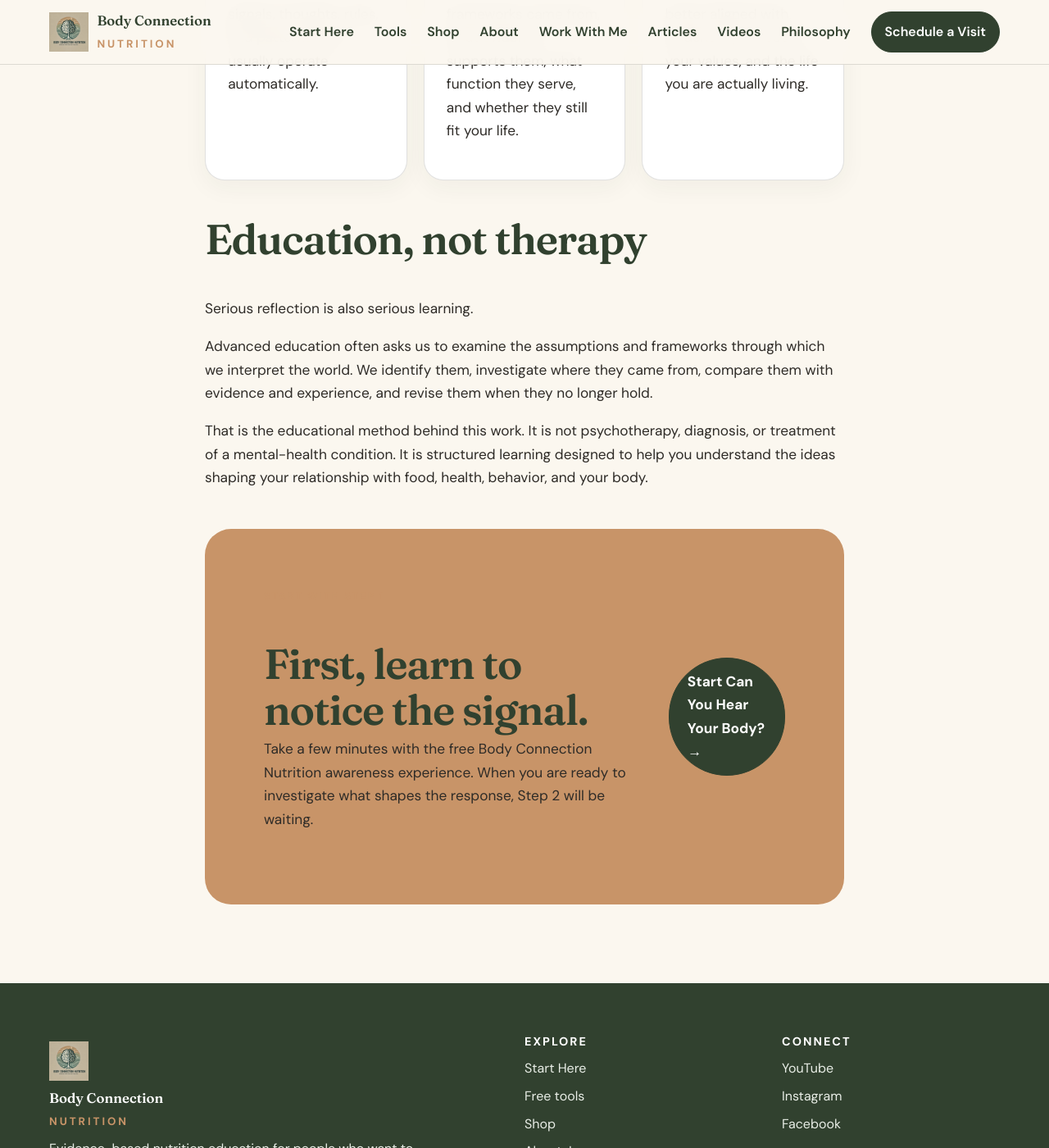
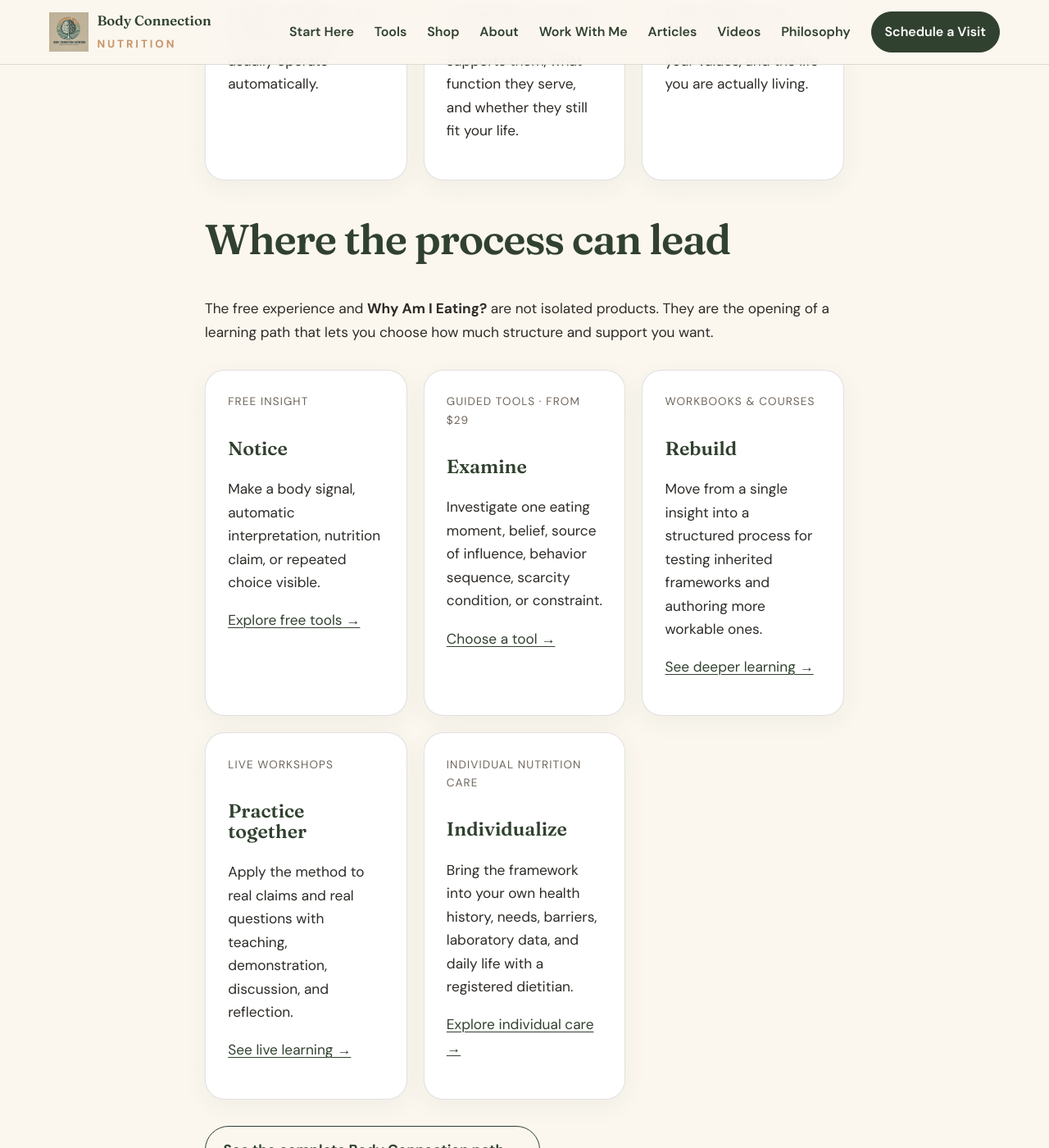
Before and after one commit to BodyConnectionNutrition/Nov-10-build, a Jekyll site: the page built from start-here.md, in a window 1280 px wide and 1400 px high, scrolled down 7407 px. Shown: the whole window at 82% size. Built offline with Jekyll 4.4.1, drawn with Linux system fonts in a browser that asks for light colours; some of the changed text lies outside the part shown.

Commit message:
Add coherent Body Connection offer ladder

```diff
--- a/start-here.md
+++ b/start-here.md
@@ -136,6 +136,20 @@ The paid educational work is where I bring together nutrition science, behaviora
   <article class="card"><span class="number">3</span><h3>Rebuild</h3><p>Develop frameworks better aligned with evidence, your body, your values, and the life you are actually living.</p></article>
 </div>
 
+## Where the process can lead
+
+The free experience and **Why Am I Eating?** are not isolated products. They are the opening of a learning path that lets you choose how much structure and support you want.
+
+<div class="cards" style="margin:2rem 0">
+  <article class="card"><p class="post-meta">Free insight</p><h3>Notice</h3><p>Make a body signal, automatic interpretation, nutrition claim, or repeated choice visible.</p><p><a class="text-link" href="/tools/">Explore free tools →</a></p></article>
+  <article class="card"><p class="post-meta">Guided tools · From $29</p><h3>Examine</h3><p>Investigate one eating moment, belief, source of influence, behavior sequence, scarcity condition, or constraint.</p><p><a class="text-link" href="/shop/">Choose a tool →</a></p></article>
+  <article class="card"><p class="post-meta">Workbooks & courses</p><h3>Rebuild</h3><p>Move from a single insight into a structured process for testing inherited frameworks and authoring more workable ones.</p><p><a class="text-link" href="/path/#deeper-learning">See deeper learning →</a></p></article>
+  <article class="card"><p class="post-meta">Live workshops</p><h3>Practice together</h3><p>Apply the method to real claims and real questions with teaching, demonstration, discussion, and reflection.</p><p><a class="text-link" href="/path/#live-learning">See live learning →</a></p></article>
+  <article class="card"><p class="post-meta">Individual nutrition care</p><h3>Individualize</h3><p>Bring the framework into your own health history, needs, barriers, laboratory data, and daily life with a registered dietitian.</p><p><a class="text-link" href="/services/">Explore individual care →</a></p></article>
+</div>
+
+<p><a class="button button-secondary" href="/path/">See the complete Body Connection path →</a></p>
+
 ## Education, not therapy
 
 Serious reflection is also serious learning.
```
